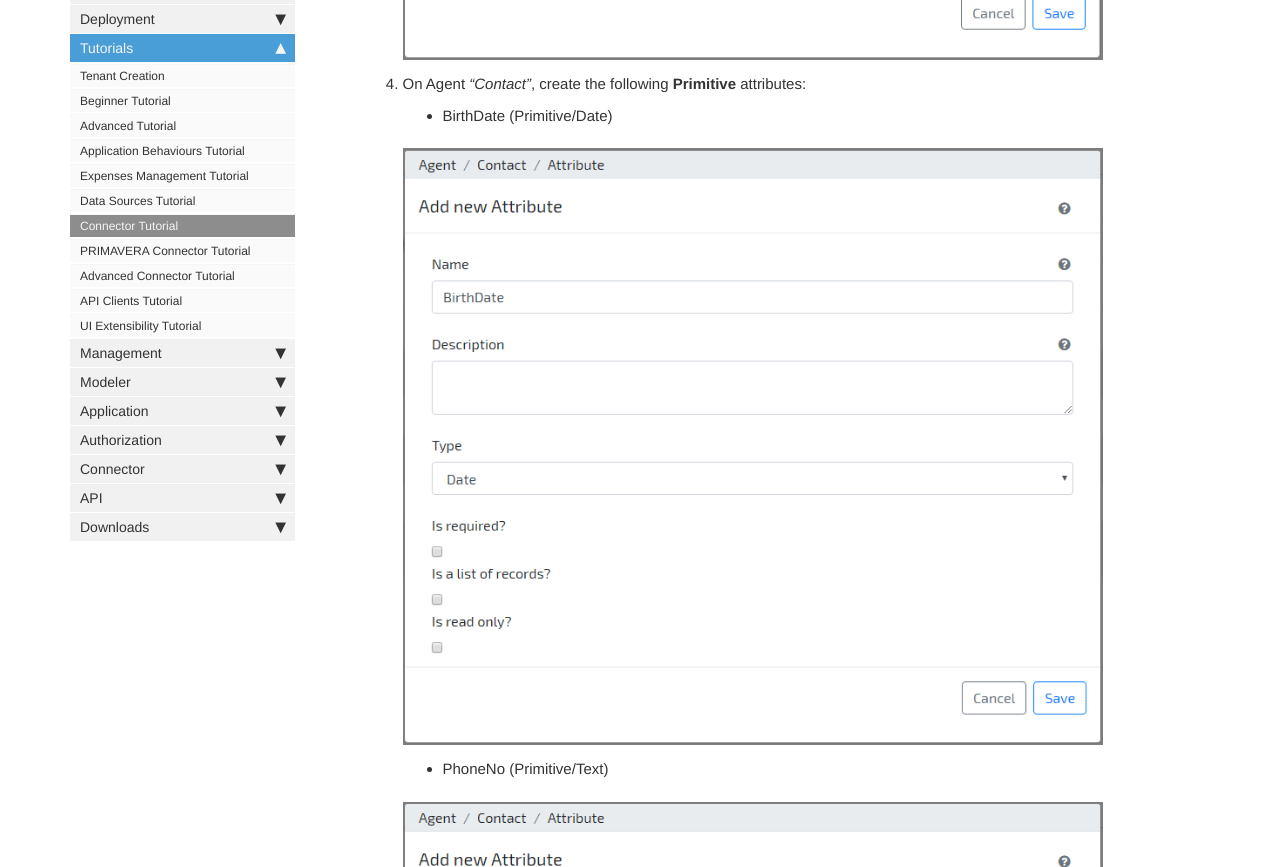
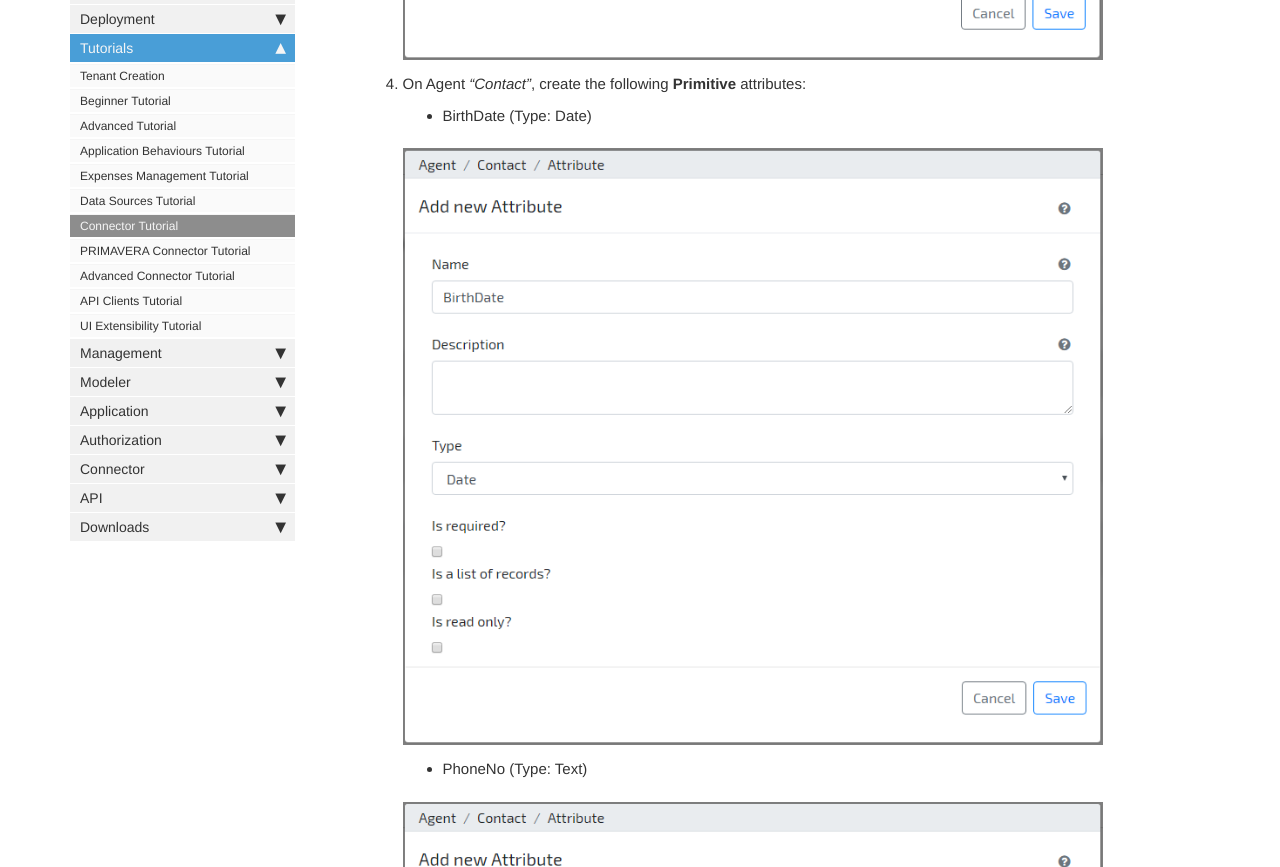
Before and after one commit to daniel8lopes/omnia3, a Jekyll site: the page built from docs/pages/omnia3/Tutorials/omnia3_connectortutorial.md, in a window 1280 px wide and 1400 px high, scrolled down 2145 px. Shown: the part 153-1020 px from the top of the window. Built offline with Jekyll 4.4.1, drawn with Linux system fonts in a browser that asks for light colours; nearby versions of some CDN libraries; comment, search, counter and statistics services are not loaded.

Commit message:
Update omnia3_connectortutorial.md

```diff
--- a/docs/pages/omnia3/Tutorials/omnia3_connectortutorial.md
+++ b/docs/pages/omnia3/Tutorials/omnia3_connectortutorial.md
@@ -52,11 +52,11 @@ This tutorial assumes that you have created a OMNIA tenant ([click here to see h
 
 4. On Agent *"Contact"*, create the following **Primitive** attributes:
 
-    - BirthDate (Primitive/Date)
+    - BirthDate (Type: Date)
 
 	![Modeler create BirthDate_attribute](/images/tutorials/connector/Modeler-Create-Attribute-BirthDate.PNG)
 
-    - PhoneNo (Primitive/Text)
+    - PhoneNo (Type: Text)
 
 	![Modeler create PhoneNo_attribute](/images/tutorials/connector/Modeler-Create-Attribute-PhoneNo.PNG)
 
```
